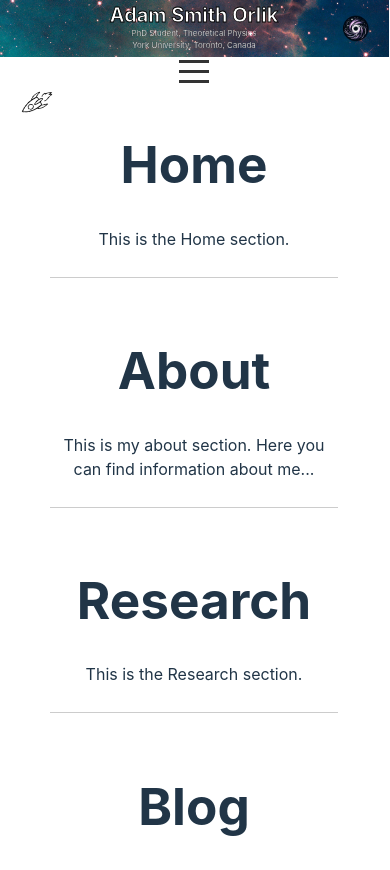
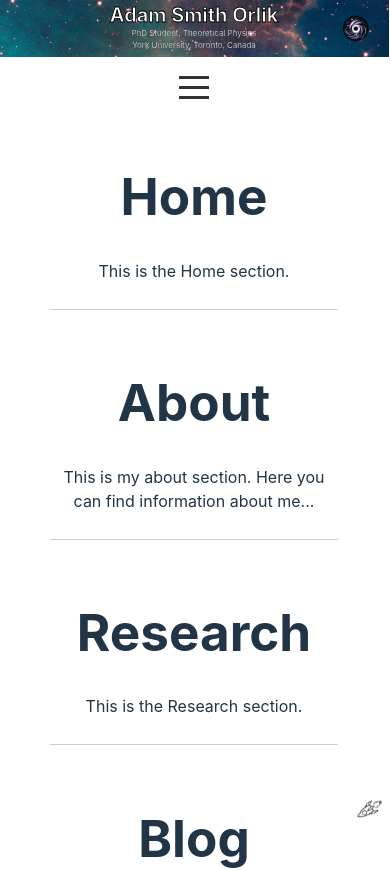
Before and after one commit to AdamSmithOrlik/adamsmithorlik.github.io, a React (Vite) app: page / in a window 390 px wide. Shown: the top 870 px of the page. Built offline with nearby package versions, Linux system fonts and the light colour scheme.

Commit message:
Rocket to bottom right and synthwave for dark mode.

```diff
--- a/src/components/Footer.tsx
+++ b/src/components/Footer.tsx
@@ -1,26 +1,3 @@
-// import React from 'react';
-// import './Footer.css'; // We will create this CSS file next
-
-// const Footer: React.FC = () => {
-//     return (
-//         <footer className="footer">
-//             <div className="footer-contact">
-//                 <h3>Contact Me</h3>
-//                 <ul>
-//                     <li>Email: example@email.com</li>
-//                     <li>LinkedIn: linkedin.com/in/yourprofile</li>
-//                     {/* Add more contact methods as needed */}
-//                 </ul>
-//             </div>
-//             <div className="footer-copy">
-//                 © {new Date().getFullYear()} Adam Smith Orlik. All rights reserved.
-//             </div>
-//         </footer>
-//     );
-// }
-
-// export default Footer;
-
 import React from 'react';
 import './Footer.css'; // Ensure to update the CSS file with the provided styles
 
@@ -31,6 +8,7 @@ const Footer: React.FC = () => {
                 <h3>Contact</h3>
                 <ul>
                     <li>Email: <a href="mailto:asorlik@yorku.ca">asorlik@yorku.ca</a> </li>
+                    <li>Personal Email: <a href="mailto:adam.smith2214@gmail.com">adam.smith2214@gmail.com</a> </li>
                     <li>Number: 1+(613)-898-4555</li>
                 </ul>
             </div>
@@ -41,6 +19,7 @@ const Footer: React.FC = () => {
                     <li>GitHub: <a href="https://github.com/AdamSmithOrlik" target="_blank" rel="noopener noreferrer">github.com/AdamSmithOrlik</a></li>
                     <li>Twitter: <a href="https://twitter.com/AddySmith4" target="_blank" rel="noopener noreferrer">@AddySmith4</a></li>
                     <li>LinkedIn: <a href="https://www.linkedin.com/in/adam-smith-orlik-4a7b99211/" target="_blank" rel="noopener noreferrer">linkedin.com/in/adam-smith-orlik</a></li>
+                    <li>Instagram: <a href="https://www.instagram.com/addy_2214/" target="_blank" rel="noopener noreferrer">@addy_2214</a></li>
                 </ul>
             </div>
             <div className="footer-column">
--- a/src/components/Hamburger.css
+++ b/src/components/Hamburger.css
@@ -10,6 +10,7 @@
     position: relative;
     left: 50%;
     transform: translateX(-50%);
+    padding: 1rem;
 }
 
 .bar {
--- a/src/components/Navbar.css
+++ b/src/components/Navbar.css
@@ -8,6 +8,7 @@
   background-color: var(--background-color);
   color: var(--text-color);
   z-index: 10;
+  padding: 0.5rem;
 }
 
 /* Hide regular navbar items on small screens */
--- a/src/components/RocketScroll.css
+++ b/src/components/RocketScroll.css
@@ -1,7 +1,7 @@
 .dropbtn-rocket {
     position: fixed;
-    left: 0.5%; /* Distance from the left edge of the viewport */
-    top: calc(120px + 1em); /* Adjust based on your header height + some space */
+    right: 1%; /* Distance from the left edge of the viewport */
+    bottom: calc(0px + 2em); /* Adjust based on your header height + some space */
     transform: translate(-50%, -50%);
     height: 80px; /* Adjust the size as needed */
     width: 80px; /* Adjust the size as needed */
@@ -24,7 +24,7 @@
 /* Adjustments for tablets and mobile devices */
 @media (max-width: 768px) {
     .dropbtn-rocket {
-        top: calc(70px + 1em); /* Smaller top offset due to likely smaller header */
+        bottom: calc(0px + 1em); /* Smaller top offset due to likely smaller header */
         height: 60px; /* Smaller size for smaller screens */
         width: 60px; /* Smaller size for smaller screens */
     }
@@ -33,9 +33,9 @@
 /* More specific adjustments for mobile devices */
 @media (max-width: 480px) {
     .dropbtn-rocket {
-        left: 10px; /* Closer to the edge to maximize space */
-        top: calc(60px + 1em); /* Even smaller top offset */
-        height: 50px; /* Further reduced size for very small screens */
-        width: 50px; /* Further reduced size for very small screens */
+        right: 0.5%; /* Closer to the edge to maximize space */
+        bottom: calc(0px + 1em); /* Even smaller top offset */
+        height: 40px; /* Further reduced size for very small screens */
+        width: 40px; /* Further reduced size for very small screens */
     }
 }
--- a/src/index.css
+++ b/src/index.css
@@ -4,11 +4,9 @@
   font-weight: 400;
 
   color-scheme: light dark;
-  /* color: rgba(255, 255, 255, 0.87);
-  background-color: #323232; */
-
-  --background-color: #383838; /* Background color for dark mode */
-  --text-color: rgba(255, 255, 255, 0.87); /* Text color for dark mode */
+  /* dark mode sythwave colours */
+  --background-color: #201547; /* Background color for dark mode */
+  --text-color: #E93CAC; /* Text color for dark mode */
 
   font-synthesis: none;
   text-rendering: optimizeLegibility;
```
Also changed, not shown: 4 other files (tests, documents, lock files or other folders).
